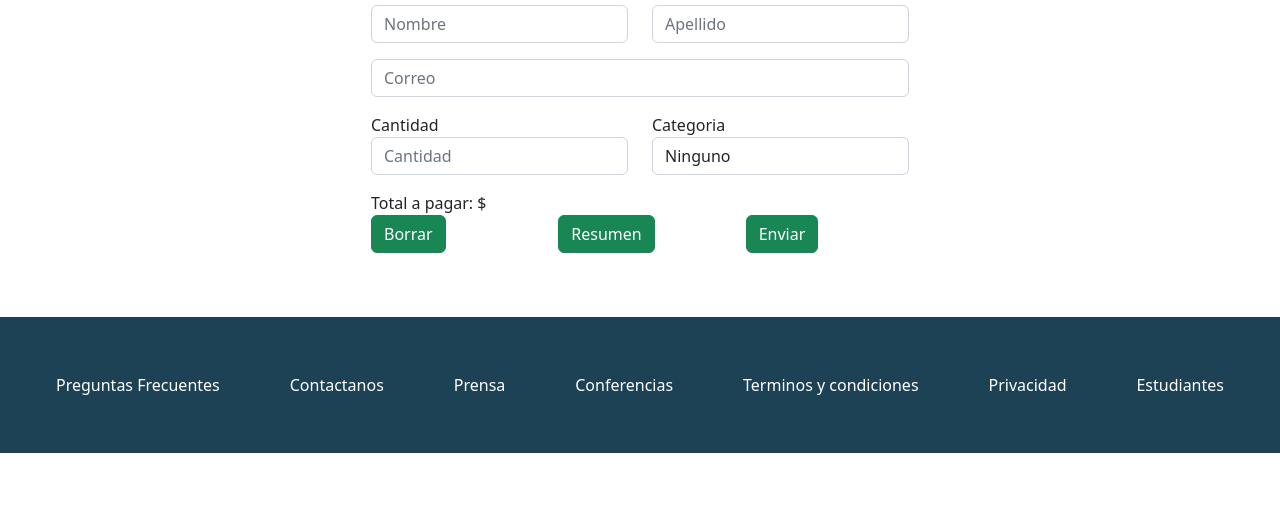
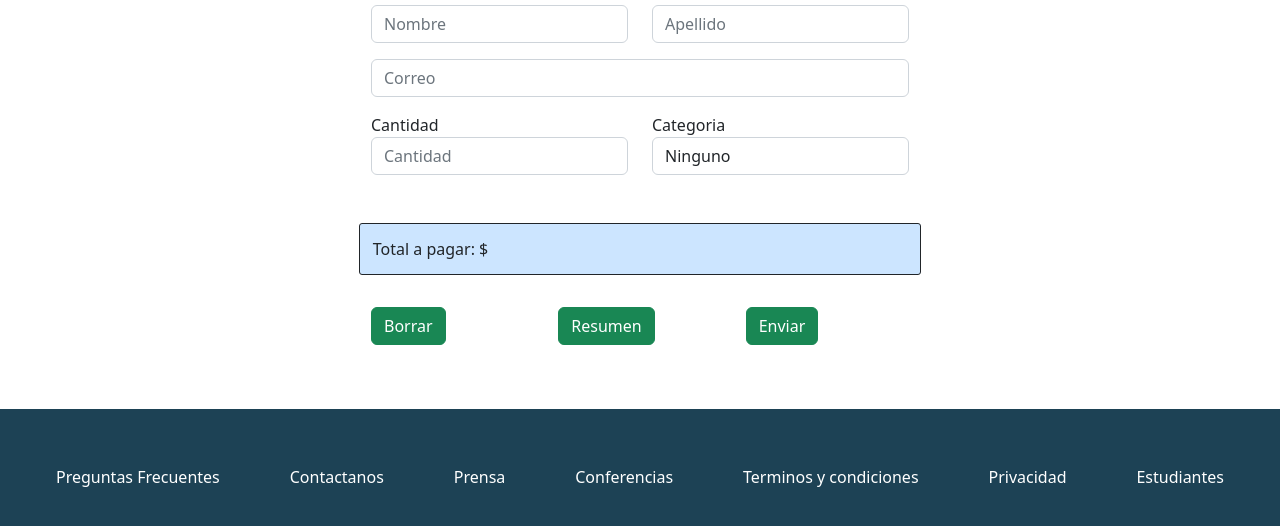
Before and after one commit to nyc0git/IntegradorJS, a plain HTML site: page Integrador JS/index.html in a window 1280 px wide. Shown: the part 386-912 px from the top of the page. Before the commit the page ends 839 px from the top, so only its background shows below. Drawn offline with nearby package versions, Linux system fonts and the light colour scheme.

Commit message:
Update style.css

```diff
--- a/Integrador JS/style.css
+++ b/Integrador JS/style.css
@@ -19,3 +19,15 @@
 
 
 }
+
+
+.total {
+
+background-color: rgb(204, 229, 255);
+padding: 0.8rem;
+border-radius: 3px;
+margin-top: 2rem;
+margin-bottom: 2rem;
+border: solid 1px;
+
+}
```
